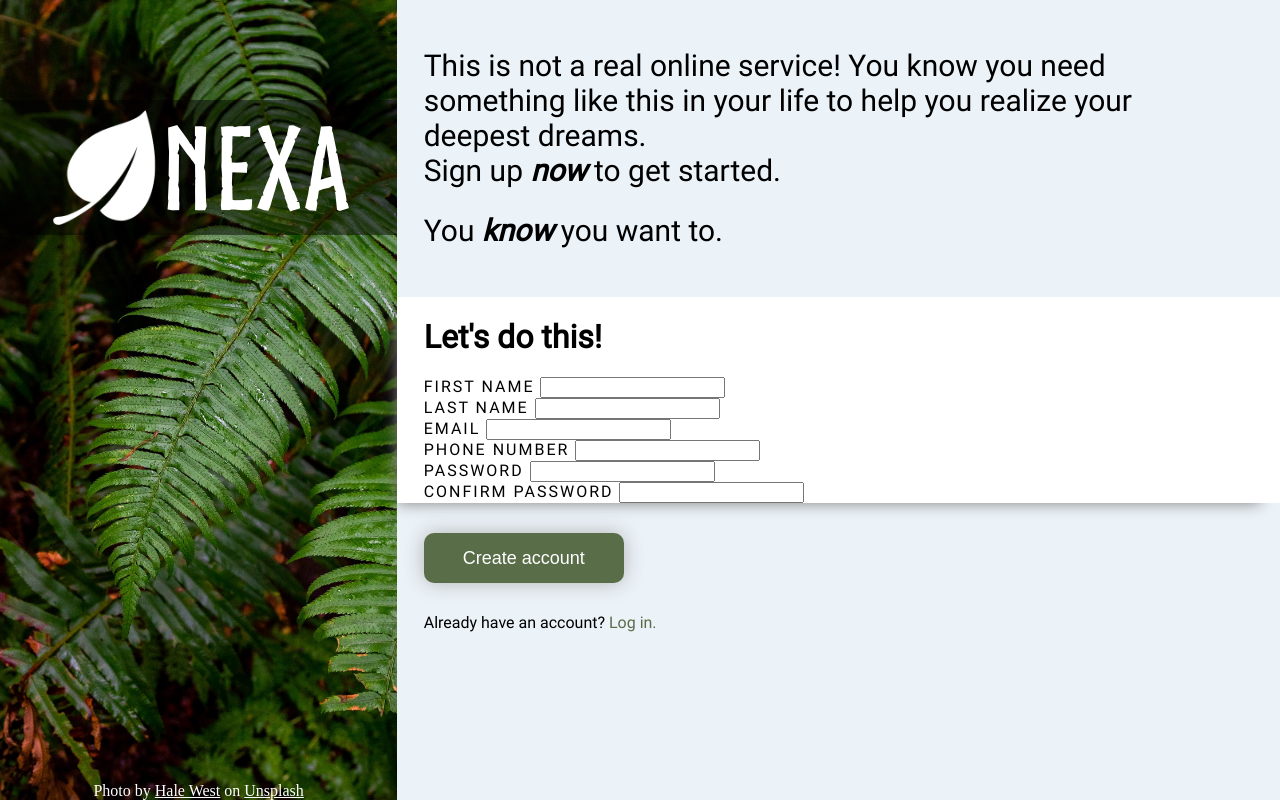
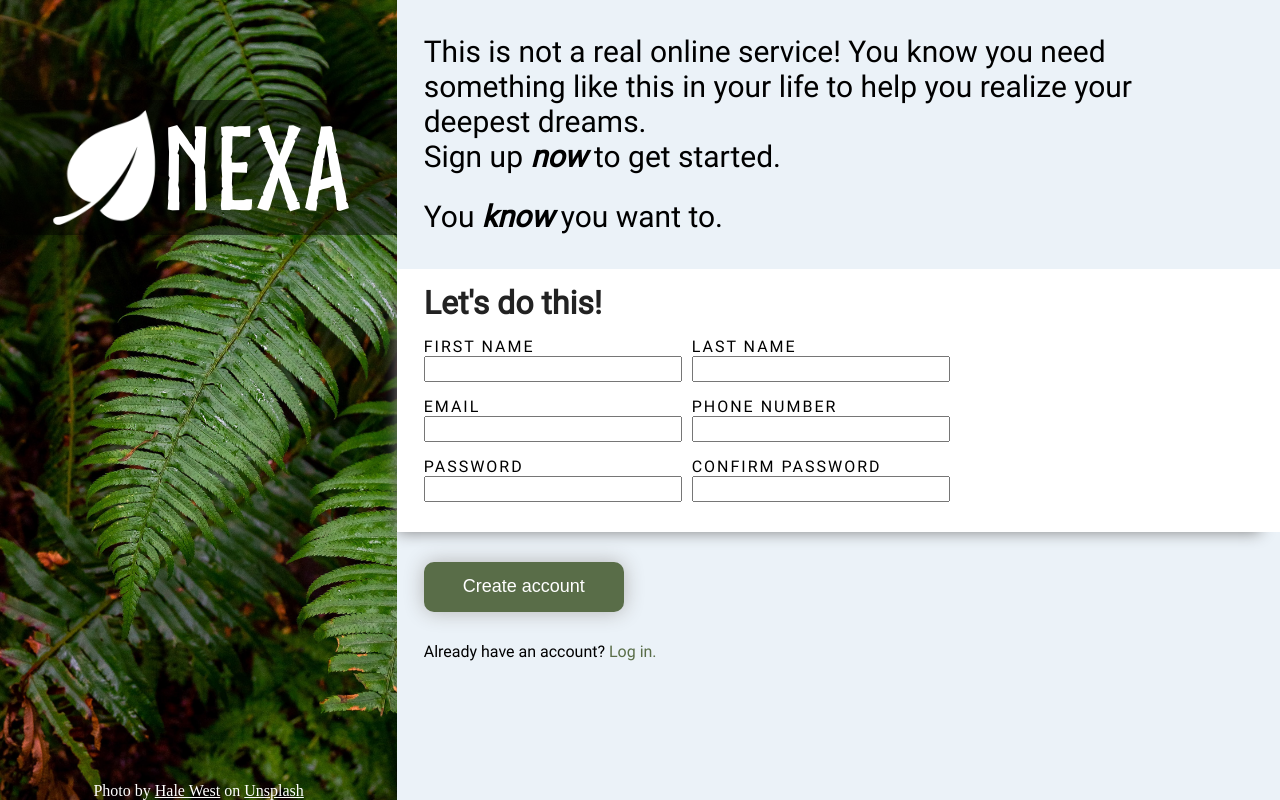
Before and after one commit to NexyusNex/Sign-up-form, a plain HTML site: page index.html in a window 1280 px wide. Drawn offline with Linux system fonts and the light colour scheme.

Commit message:
The form now has a grid layout

```diff
--- a/index.html
+++ b/index.html
@@ -48,11 +48,11 @@
             </div>
             <div>
                 <label for="password">PASSWORD</label>
-                <input type="password" id="password" name="password">
+                <input type="password" id="password" name="password" class="error">
             </div>
             <div>
                 <label for="confirm-pass">CONFIRM PASSWORD</label>
-                <input type="password" name="confirm-pass" id="confirm-pass">
+                <input type="password" name="confirm-pass" id="confirm-pass" class="error">
             </div>
             </form>
         </div>
--- a/style.css
+++ b/style.css
@@ -85,10 +85,32 @@ body{
     box-shadow:-10px 10px 15px -10px gray;
     background-color: white;
     flex-direction: column;
+    padding-bottom: 15px;
+}
+
+.form h1{
+    margin: 15px 0;
+    color: rgb(34, 34, 34);
+}
+
+.form label{
+    display: block;
+}
+
+.form input{
+    width:250px;
+    height: 20px;
+    margin-bottom: 15px;
 }
 .form form{
     letter-spacing: 2px;
+    display: grid;
+    width:60%;
+    grid-template-rows: repeat(3,1fr);
+    column-gap: 10px;
+    grid-template-columns: repeat(2,1fr);
 }
+
 /*lower content*/
 
 .lower-content{
```
